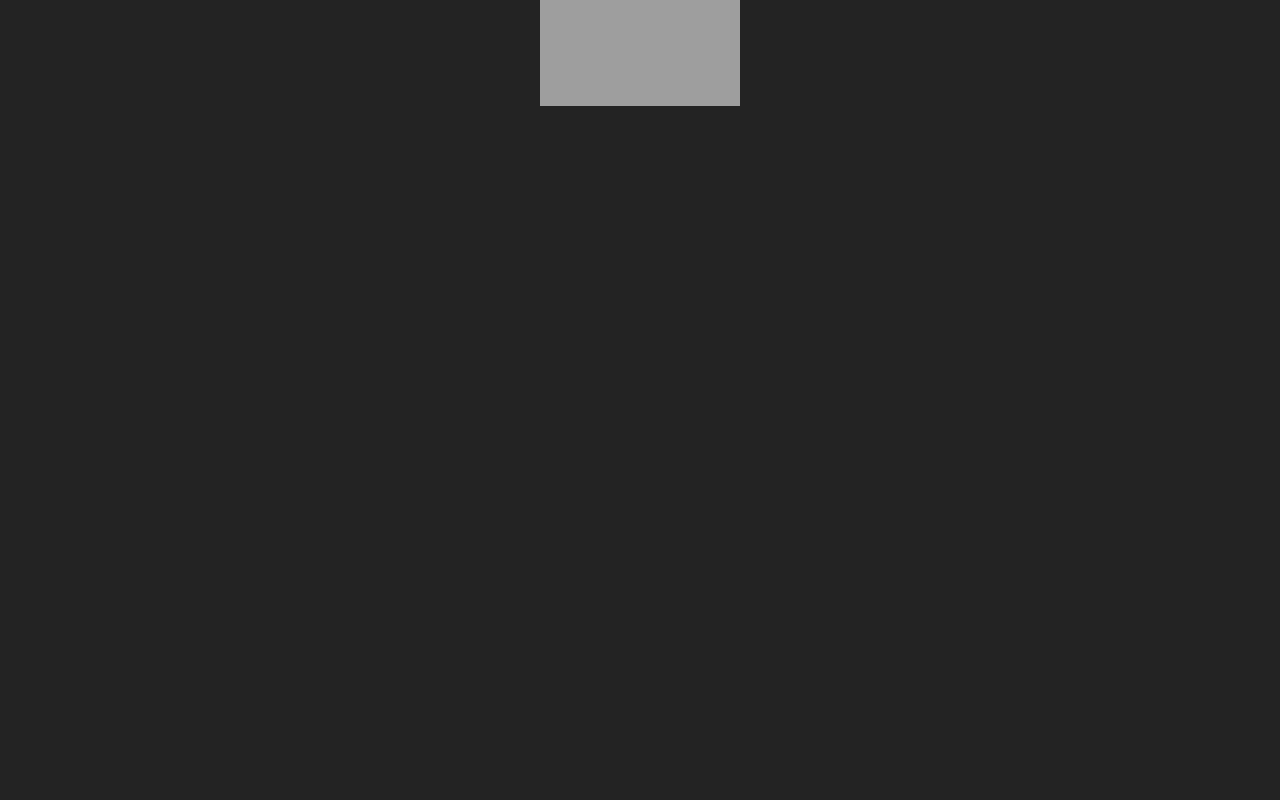
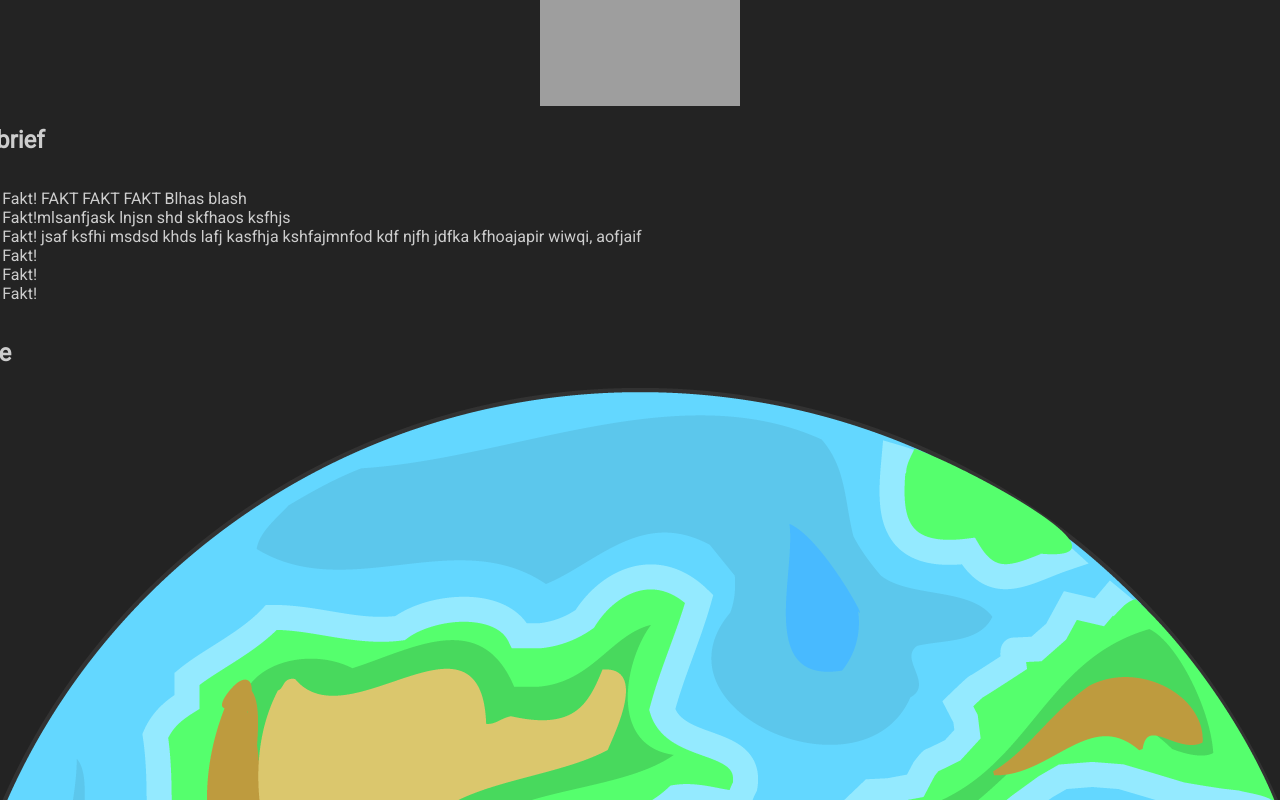
Before and after one commit to melliereisenbichler/mmp2a_dasuniversum, a website: page app/planet.html in a window 1280 px wide. Shown: the part 500-1300 px from the top of the page. Before the commit the page ends 800 px from the top, so only its background shows below. Drawn offline with nearby package versions, Linux system fonts and the light colour scheme; grey boxes are pictures that could not be loaded.

Commit message:
chore: planet template

```diff
--- a/app/planet.html
+++ b/app/planet.html
@@ -52,11 +52,33 @@
             </section>
             <section id="main_cont">
                 <section id="desc">
-
+                    <h2>Steckbrief</h2>
+                    <section id="cont_desc">
+                        <ul>
+                            <li>Ein Fakt! FAKT FAKT FAKT Blhas blash
+                            </li>
+                            <li>Ein Fakt!mlsanfjask lnjsn shd skfhaos ksfhjs
+                            </li>
+                            <li>Ein Fakt! jsaf ksfhi msdsd khds lafj kasfhja kshfajmnfod kdf njfh jdfka kfhoajapir wiwqi, aofjaif
+                            </li>
+                            <li>Ein Fakt!
+                            </li>
+                            <li>Ein Fakt!
+                            </li>
+                            <li>Ein Fakt!
+                            </li>
+                        </ul>
+                    </section>
                 </section>
                 <section id="galery">
+                    <h2>Galerie</h2>
                     <section id="imgs">
-
+                        <img src="images/planeten/erde.png">
+                        <img src="images/planeten/erde.png">
+                        <img src="images/planeten/erde.png">
+                        <img src="images/planeten/erde.png">
+                        <img src="images/planeten/erde.png">
+                        <img src="images/planeten/erde.png">
                     </section>
                 </section>
             </section>
```
